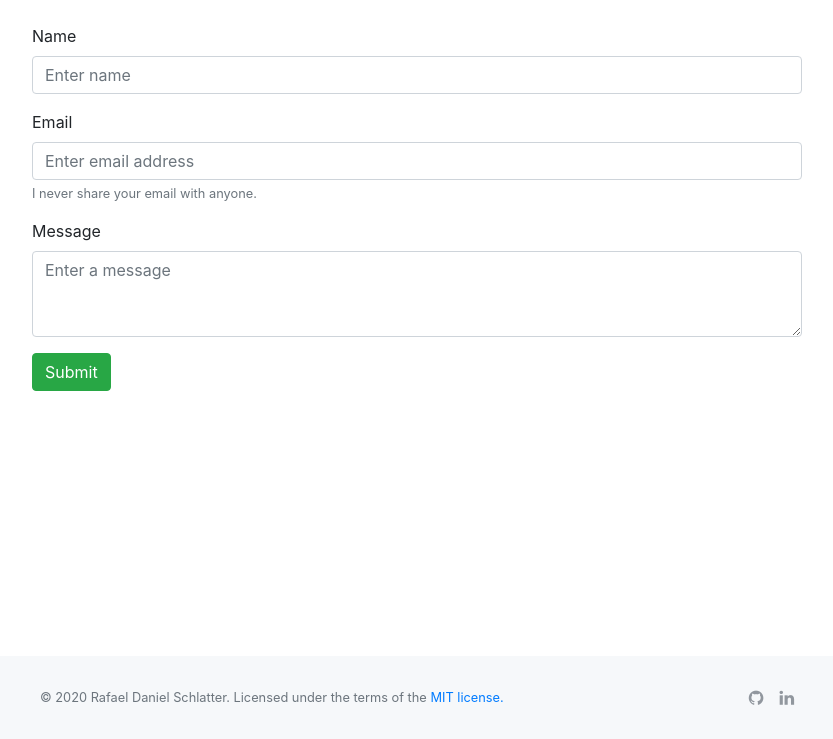
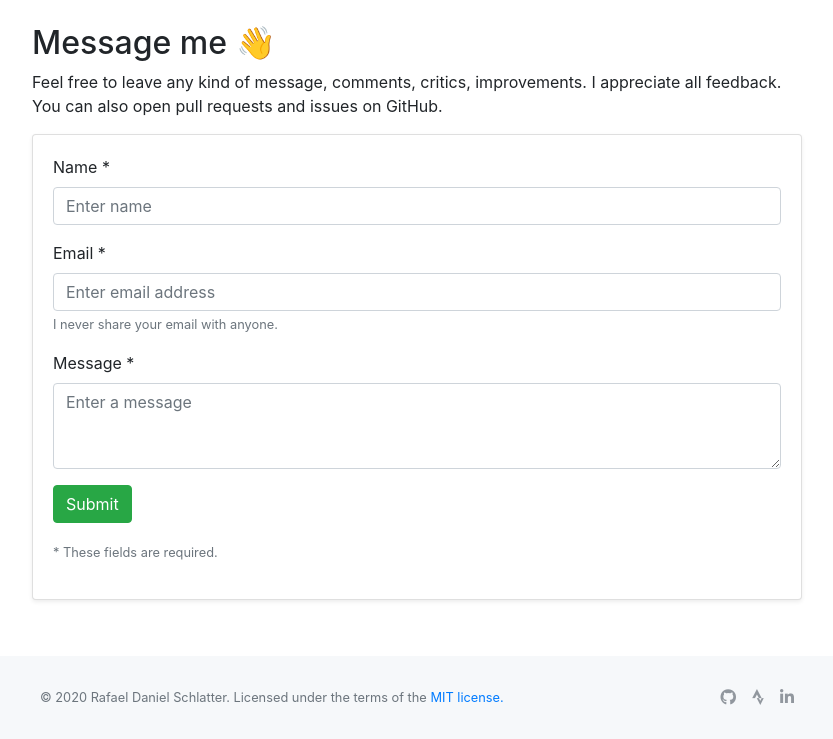
Before and after one commit to rafaelschlatter/strava-heatmap, a Flask app: page /contact in a window 1280 px wide. Shown: the part 61-800 px from the top of the page, without its empty margins (223-1056 px from the left). Run offline with Flask 2, Linux system fonts and the light colour scheme; parts of the project's set-up code (start-up, migrations or seed data) failed here and were passed over; some libraries are stand-ins or nearby versions.

Commit message:
Better html.

```diff
--- a/app/forms.py
+++ b/app/forms.py
@@ -1,11 +1,13 @@
 from wtforms import Form, StringField
+from flask_wtf import RecaptchaField
 from wtforms.validators import InputRequired, Email
 
 
 class ContactForm(Form):
-    name = StringField("Name", validators=[InputRequired("Please enter your name")])
+    name = StringField("Name", validators=[InputRequired("Please enter your name.")])
     email = StringField("Email", validators=[
-        InputRequired("Please enter your email address"),
-        Email("Please enter a valid email address")]
+        InputRequired("Please enter your email address."),
+        Email("Please enter a valid email address.")]
     )
-    message = StringField("Message", validators=[InputRequired("Please enter a message")])
+    message = StringField("Message", validators=[InputRequired("Please enter a message.")])
+    recaptcha = RecaptchaField("ReCaptcha")
--- a/app/static/styles/custom.css
+++ b/app/static/styles/custom.css
@@ -22,10 +22,10 @@ body {
   background-position: center;
   background-size: cover;
   background-attachment: local;
-  margin-left: -999rem;
-  padding-left: 999rem;
-  margin-right: -999rem;
-  padding-right: 999rem;
+  margin-left: -500rem;
+  padding-left: 500rem;
+  margin-right: -500rem;
+  padding-right: 500rem;
   color: #fff;
   text-shadow: 0 .05rem .1rem rgba(0, 0, 0, .5);
 }
--- a/app/templates/base.html
+++ b/app/templates/base.html
@@ -5,6 +5,7 @@
     <meta name="viewport" content="width=device-width, initial-scale=1, shrink-to-fit=no">
     <link href=https://stackpath.bootstrapcdn.com/bootstrap/4.4.1/css/bootstrap.min.css rel="stylesheet" integrity="sha384-Vkoo8x4CGsO3+Hhxv8T/Q5PaXtkKtu6ug5TOeNV6gBiFeWPGFN9MuhOf23Q9Ifjh" crossorigin="anonymous">
     <link href="https://stackpath.bootstrapcdn.com/font-awesome/4.7.0/css/font-awesome.min.css" rel="stylesheet" integrity="sha384-wvfXpqpZZVQGK6TAh5PVlGOfQNHSoD2xbE+QkPxCAFlNEevoEH3Sl0sibVcOQVnN" crossorigin="anonymous">
+    <script src="https://kit.fontawesome.com/e97a1d5899.js" crossorigin="anonymous"></script>
     <link rel= "stylesheet" type= "text/css" href= "{{ url_for('static',filename='styles/custom.css') }}">
   </head>
 
@@ -54,6 +55,7 @@
       <div class="container d-flex">
         <small class="mr-auto p-2 text-muted">&copy; 2020 Rafael Daniel Schlatter. Licensed under the terms of the <a href="https://github.com/rafaelschlatter/strava-heatmap/blob/master/LICENSE.txt">MIT license.</a></small>
         <small class="p-2 text-muted"><a href="https://github.com/rafaelschlatter"><i class="fa fa-github fa-lg" style="color:#91979e;" title="GitHub"></i></a></small>
+        <small class="p-2 text-muted"><a href="https://www.strava.com/athletes/24969674"><i class="fab fa-strava fa-lg" style="color:#91979e;" title="Strava"></i></a></small>
         <small class="p-2 text-muted"><a href="https://www.linkedin.com/in/rafaelschlatter/"><i class="fa fa-linkedin fa-lg" style="color:#91979e;" title="LinkedIn"></i></a></small>
       </div>
       <br>
--- a/app/templates/contact.html
+++ b/app/templates/contact.html
@@ -2,21 +2,22 @@
 
 {% block content %}
 <br>
-<div class="container">
+<h2 class="cover-heading">Message me &#128075</h2>
+<p>Feel free to leave any kind of message, comments, critics, improvements. I appreciate all feedback. You can also open pull requests and issues on GitHub.</p>
 
-</div>
-
+<div class="card mb-4 shadow-sm">
+  <div class="card-body">
     <form  action="" method="post" role="form">
       {{ form.csrf }}
       <div class="form-group">
-    <label for="name">Name</label>
+        <label for="name">Name *</label>
         <input type="text" class="form-control" id="name" name="name" aria-describedby="emailHelp" placeholder="Enter name">
         {% for error in form.name.errors %}
           <small style="color: red;">{{ error }}</small>
         {% endfor %}
       </div>
       <div class="form-group">
-    <label for="email">Email</label>
+        <label for="email">Email *</label>
         <input type="text" class="form-control" id="email" name="email" placeholder="Enter email address">
         <small id="emailHelp" class="form-text text-muted">I never share your email with anyone.</small>
         {% for error in form.email.errors %}
@@ -24,15 +25,29 @@
         {% endfor %}
       </div>
       <div class="form-group">
-    <label for="message">Message</label>
+        <label for="message">Message *</label>
         <textarea class="form-control" id="message" name="message" rows="3" placeholder="Enter a message"></textarea>
         {% for error in form.message.errors %}
           <small style="color: red;">{{ error }}</small>
         {% endfor %}
       </div>
+      <div class="form-group">
+        {{ form.recaptcha }}
+        {% for error in form.recaptcha.errors %}
+          <small style="color: red;">{{ error }}</small>
+        {% endfor %}
+      </div>
+
+      <div class="form-group">
       <button type="submit" class="btn btn-success">Submit</button>
+      </div>
+
+      <div class="form-group">
+      <small class ="text-muted">* These fields are required.</small>
+      </div>
     </form>
-<br>
+  </div>
+</div>
 {% endblock %}
 
 {% block flash %}
--- a/app/templates/index.html
+++ b/app/templates/index.html
@@ -12,8 +12,8 @@
   </p>
   <p class="text-muted">There will be a tutorial soon, in case you want to make & host your own heatmap. Cya &#128075</p>
   <p class="lead">
-    <a href="{{ url_for('heatmap.heatmap') }}" class="btn btn-outline-light">View map</a>
-    <a href="https://github.com/rafaelschlatter/strava-heatmap" class="btn btn-outline-primary"><span class="fa fa-github"></span> View source</a>
+    <a href="{{ url_for('heatmap.heatmap') }}" class="btn btn-primary">View map</a>
+    <a href="https://github.com/rafaelschlatter/strava-heatmap" class="btn btn-secondary"><span class="fa fa-github"></span> View source</a>
   </p>
 </div>
 {% endblock %}
--- a/application.py
+++ b/application.py
@@ -5,4 +5,13 @@ app = create_app()
 
 
 if __name__ == "__main__":
-    app.run(host="0.0.0.0", port=80)
+    if app.config["ENV"] == "dev":
+        host = "localhost"
+        port = 5000
+        debug = True
+    elif app.config["ENV"] == "prod":
+        host = "0.0.0.0"
+        port = 80
+        debug = False
+
+    app.run(host=host, port=port, debug=debug)
```
Also changed, not shown: app/config.py (+7 -2 lines). Lines whose indentation alone changed are shown as unchanged.
